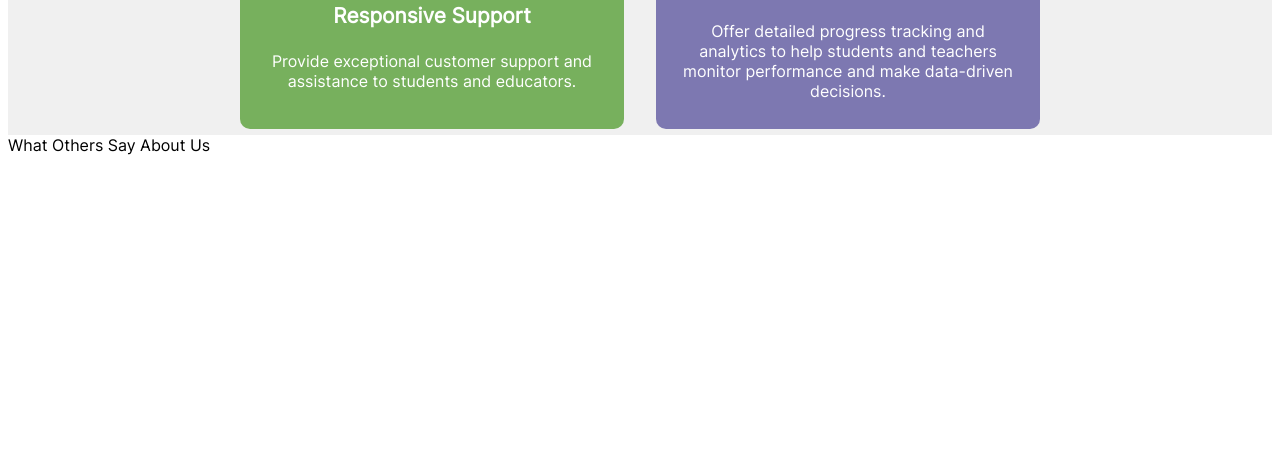
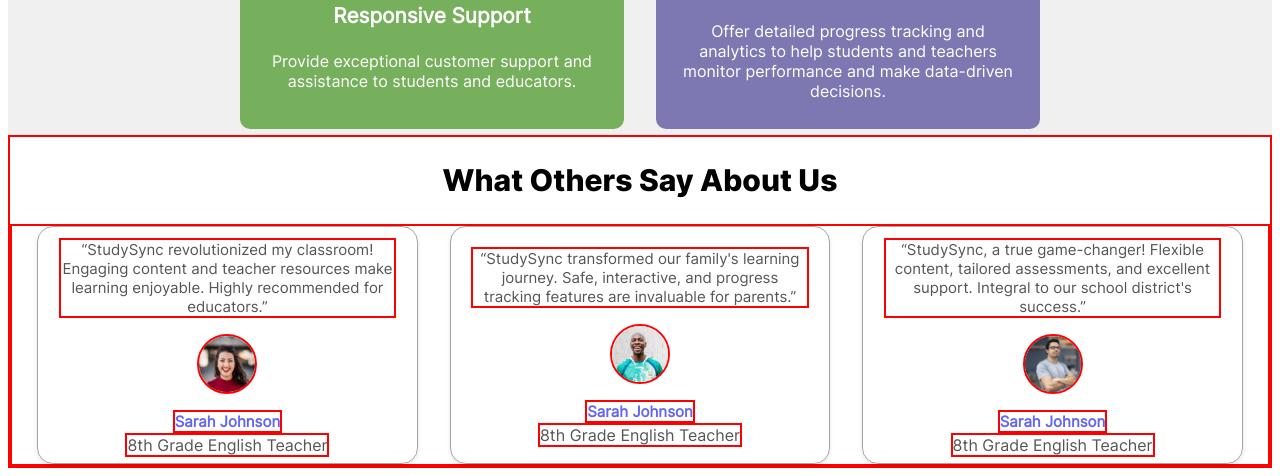
Before and after one commit to Rahul122703/study_sync_front_end, a plain HTML site: page index.html in a window 1280 px wide. Shown: the part 1518-1994 px from the top of the page. Before the commit the page ends 1681 px from the top, so only its background shows below. Drawn offline with Linux system fonts and the light colour scheme.

Commit message:
add tesimonial

```diff
--- a/index.html
+++ b/index.html
@@ -187,13 +187,70 @@
         <div class="test-top-text">
             What Others Say About Us
         </div>
+        <div class="users">
+            <div class="commenter-card">
 
-        <div class="commenters">
+                <div class="say">
+                    “StudySync revolutionized my classroom! Engaging content and teacher resources make learning enjoyable. Highly recommended for educators.”
+                </div>
 
+                <div class="user-icon-container">
+                    <img src="./images/avatar1.png" alt="" class = "user-face">
+                </div>
 
+                <div class="user-info">
+                    <div class="username">
+                        Sarah Johnson
+                    </div>
 
+                    <div class="user-pro">
+                        8th Grade English Teacher
+                    </div>
+                </div>
+            </div>
+
+            <div class="commenter-card">
+
+                <div class="say">
+                    “StudySync transformed our family's learning journey. Safe, interactive, and progress tracking features are invaluable for parents.”
+                </div>
+
+                <div class="user-icon-container">
+                    <img src="./images/avatar2.png" alt="" class = "user-face">
+                </div>
+
+                <div class="user-info">
+                    <div class="username">
+                        Sarah Johnson
+                    </div>
+
+                    <div class="user-pro">
+                        8th Grade English Teacher
+                    </div>
+                </div>
+            </div>
+
+            <div class="commenter-card">
+
+                <div class="say">
+                    “StudySync, a true game-changer! Flexible content, tailored assessments, and excellent support. Integral to our school district's success.”
+                </div>
+
+                <div class="user-icon-container">
+                    <img src="./images/avatar3.png" alt="" class = "user-face">
+                </div>
+
+                <div class="user-info">
+                    <div class="username">
+                        Sarah Johnson
+                    </div>
+
+                    <div class="user-pro">
+                        8th Grade English Teacher
+                    </div>
+                </div>
+            </div>
         </div>
-
     </div>
 
 
--- a/style.css
+++ b/style.css
@@ -269,7 +269,7 @@ nav {
     }
     .above-logo-text{
         /* border: 2px solid red; */
-        font-size: 10;
+        font-size: 10px;
     }
 }
 
@@ -487,3 +487,108 @@ nav {
         font-size: 1.5rem;
     }
 }
+
+.testimonial{
+    border: 2px solid red;
+    display: flex;
+    flex-direction: column;
+    justify-content: space-around;
+    align-items: center;
+}
+
+.test-top-text{
+    padding: 2% 0% 2% 0%;
+    font-size: 30px;
+    font-weight: bold;
+    font-family: inter-extraBold;
+}
+
+.users {
+    border: 2px solid red;
+    display: grid;
+    grid-template-columns: repeat(3,1fr);
+    grid-gap: 2rem 2rem;
+    max-width: 218vh;
+    padding: 0% 2% 0% 2%;
+}
+
+.commenter-card{
+    border: 1px solid rgb(171, 163, 163);
+    border-radius: 1rem;
+    box-shadow: 0 2px 4px rgba(0,0,0,0.1);
+
+    gap: 1rem;
+
+    display: flex;
+    flex-direction: column;
+    justify-content: center;
+    align-items: center;
+
+    transition: all 0.3s;
+}
+
+.commenter-card:hover {
+    border: 1.5px solid #6366F1;
+    transform: scale(1.1);
+}
+
+.say{
+    margin-top: 3%;
+    font-size: 15px;
+    max-width: 88%;
+    border: 2px solid red;
+    text-align: center;
+    color: #555;
+}
+
+.user-icon-container{
+    border: 2px solid red;
+    background-color: var(--background-color);
+    height: 3.5rem;
+    width: 3.5rem;
+    border-radius: 50%;
+    display: flex;
+    flex-direction: column;
+    justify-content: center;
+    align-items: center;
+}
+
+.user-face {
+    height: 100%;
+    width: 100%;
+}
+
+.user-info {
+    display: flex;
+    flex-direction: column;
+    justify-content: center;
+    align-items: center;
+}
+
+.username{
+
+    border: 2px solid red;
+    color: #6366F1;
+    font-size: 15px;
+    font-weight: bold;
+}
+
+.user-pro{
+    border: 2px solid red;
+    margin-bottom: 3%;
+    color: #555;
+}
+
+@media (max-width:1033px){
+    .users {
+        grid-template-columns: repeat(2,1fr);
+    }
+}
+
+@media (max-width:700px){
+    .users {
+        grid-template-columns: repeat(1,1fr);
+    }
+    .commenter-card{
+    }
+}
```
Also changed, not shown: images/avatar1.png (added), images/avatar2.png (added), images/avatar3.png (added).
